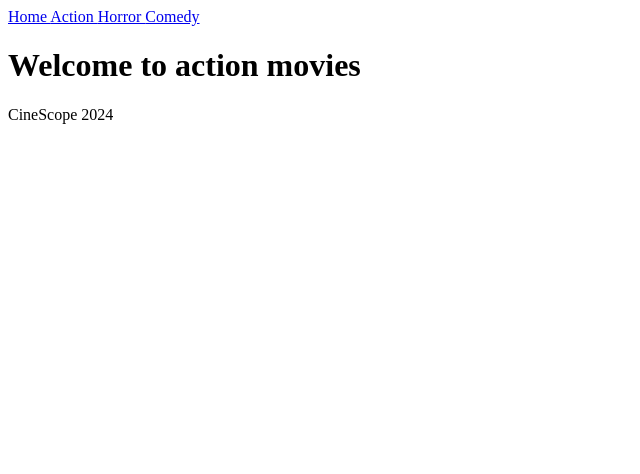
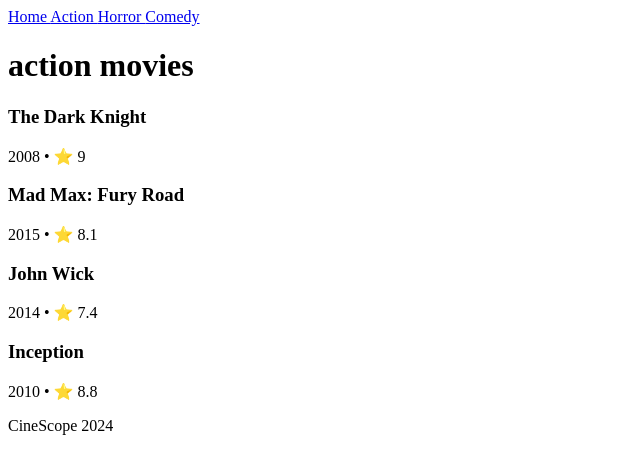
Before and after one commit to karixhma12/react_CinemaApp, a React (Vite) app in the folder cinemawebsite/: page /genre/action in a window 1280 px wide. Shown: the top 474 px of the page, without its empty margins (0-640 px from the left). Built offline with nearby package versions, Linux system fonts and the light colour scheme.

Commit message:
add movie data and error boundary

```diff
--- a/cinemawebsite/src/App.jsx
+++ b/cinemawebsite/src/App.jsx
@@ -3,6 +3,7 @@ import Home from "./pages/Home";
 import Genre from "./pages/Genre";
 import NotFound from "./pages/NotFound";
 import Layout from "./components/Layout";
+import ErrorBoundary from "./components/ErrorBoundary";
 
 function App(){
   return(
@@ -10,7 +11,11 @@ function App(){
       <Routes>
         <Route path='/' element={<Layout/>}>
           <Route index element={<Home/>}/>
-          <Route path="/genre/:name" element={<Genre/>}/>
+          <Route path="/genre/:name" element={
+            <ErrorBoundary>
+              <Genre/>
+            </ErrorBoundary>
+          }/>
           <Route path="*" element={<NotFound/>}/>
         </Route>
       </Routes>
--- /dev/null
+++ b/cinemawebsite/src/components/ErrorBoundary.jsx
@@ -0,0 +1,33 @@
+import React from "react";
+
+class ErrorBoundary extends React.Component{
+
+    constructor(props){
+        super(props);
+        this.state = {hasError : false}
+    }
+
+    static getDerivedStateFromError(error){
+        return {hasError:true}
+    }
+
+    componentDidCrash(error,info){
+        console.error("Error Caught:", error, info);
+    }
+
+    render(){
+        if(this.state.hasError){
+            return(
+                <div>
+                    <h2> Something went wrong! </h2>
+                    <p> We couldn't load this page. </p>
+                </div>
+            )
+        }
+
+        return this.props.children
+    }
+
+}
+
+export default ErrorBoundary
--- /dev/null
+++ b/cinemawebsite/src/data/Movies.js
@@ -0,0 +1,23 @@
+const movies = {
+  action: [
+    { id: 1, title: "The Dark Knight", year: 2008, rating: 9.0 },
+    { id: 2, title: "Mad Max: Fury Road", year: 2015, rating: 8.1 },
+    { id: 3, title: "John Wick", year: 2014, rating: 7.4 },
+    { id: 4, title: "Inception", year: 2010, rating: 8.8 },
+  ],
+  horror: [
+    { id: 1, title: "Get Out", year: 2017, rating: 7.7 },
+    { id: 2, title: "The Conjuring", year: 2013, rating: 7.5 },
+    { id: 3, title: "Hereditary", year: 2018, rating: 7.3 },
+    { id: 4, title: "A Quiet Place", year: 2018, rating: 7.5 },
+  ],
+  comedy: [
+    { id: 1, title: "The Grand Budapest Hotel", year: 2014, rating: 8.1 },
+    { id: 2, title: "Superbad", year: 2007, rating: 7.6 },
+    { id: 3, title: "The Nice Guys", year: 2016, rating: 7.4 },
+    { id: 4, title: "Knives Out", year: 2019, rating: 7.9 },
+  ],
+  mystery: null
+}
+
+export default movies
--- a/cinemawebsite/src/pages/Genre.jsx
+++ b/cinemawebsite/src/pages/Genre.jsx
@@ -1,9 +1,22 @@
 import {useParams} from "react-router-dom";
+import movies from "../data/Movies";
 
 function Genre(){
     const {name} = useParams();
+    const genreMovies = movies[name];
+
     return(
-        <h1> Welcome to {name} movies </h1>
+        <div>
+            <h1> {name} movies </h1>
+            <div>
+                {genreMovies.map(movie=>{
+                   return <div key={movie.id}>
+                        <h3> {movie.title} </h3>
+                        <p> {movie.year}  • ⭐ {movie.rating} </p>
+                    </div>
+                })}
+            </div>
+        </div>
     )
 }
 
```
